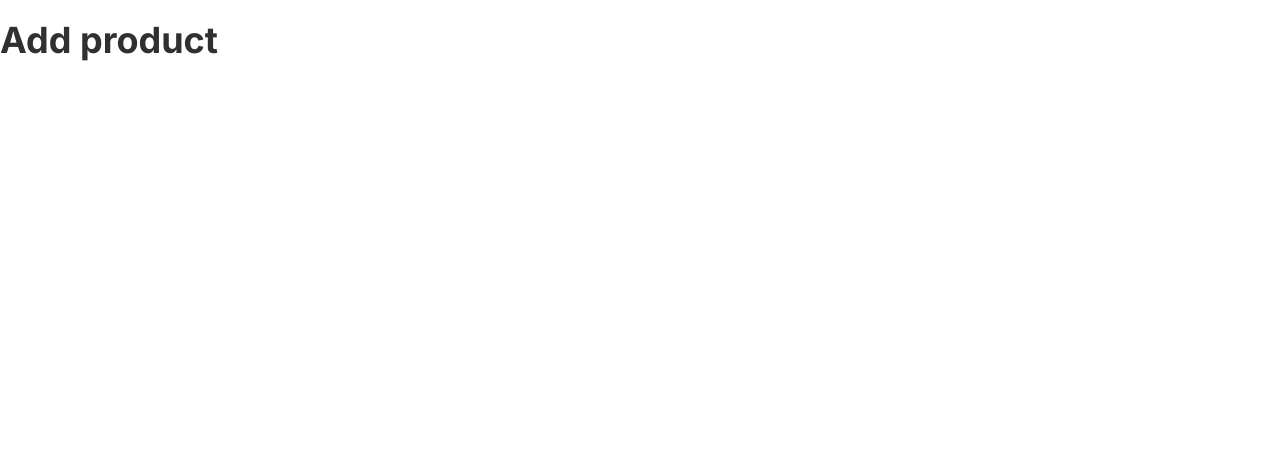
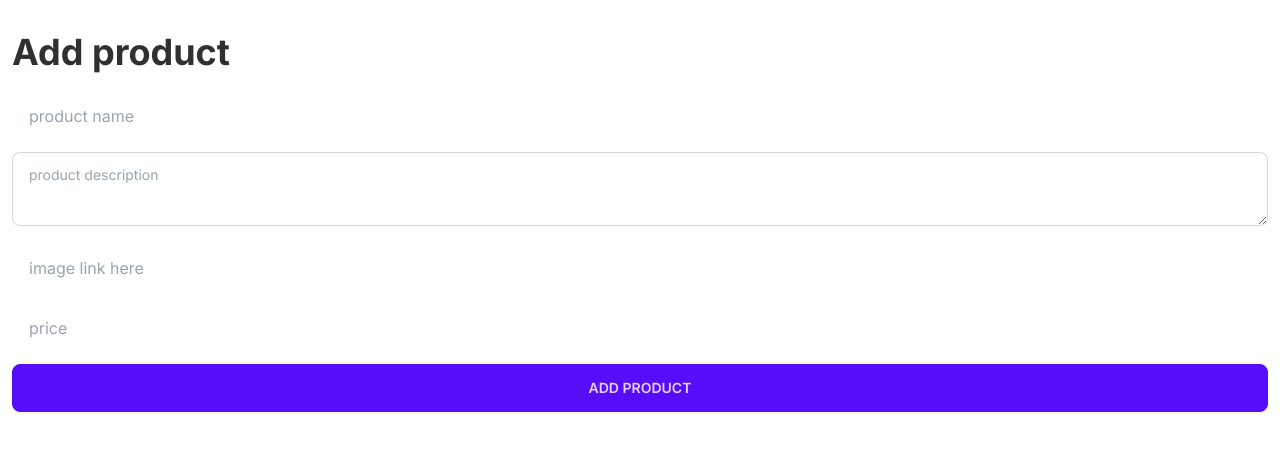
Before and after one commit to tufaelkhan/next-with-ecommerce, a Next.js app: page /add-product in a window 1280 px wide. Shown: the top 450 px of the page. Built offline with nearby package versions, Linux system fonts and the light colour scheme.

Commit message:
add form

```diff
--- a/src/app/add-product/page.tsx
+++ b/src/app/add-product/page.tsx
@@ -3,7 +3,12 @@ export default function AddProductPage(){
         <div>
             <h1 className="text-4xl mt-5 mb-5 font-bold">Add product</h1>
             <form>
-                <input className="mb-3 w-full " type="text" name="" id="" />
+            <input type="text" required name="name" placeholder="product name" className="input input-ghost w-full mb-3" />
+            <textarea required placeholder="product description" name="description" className="textarea textarea-bordered mb-3 w-full" >
+            </textarea>
+            <input type="url" required name="image" placeholder="image link here" className="input input-ghost w-full mb-3" />
+            <input type="number" required name="price" placeholder="price" className="input input-ghost w-full mb-3" />
+            <button type="submit" className="btn btn-primary btn-block">Add Product</button>
             </form>
         </div>
     )
--- a/src/app/layout.tsx
+++ b/src/app/layout.tsx
@@ -16,7 +16,11 @@ export default function RootLayout({
 }) {
   return (
     <html lang="en">
-      <body className={inter.className}>{children}</body>
+      <body className={inter.className}>
+        <main className='p-3 max-w-7xl m-auto min-w-[300px]'>
+        {children}
+        </main>
+        </body>
     </html>
   )
 }
```
